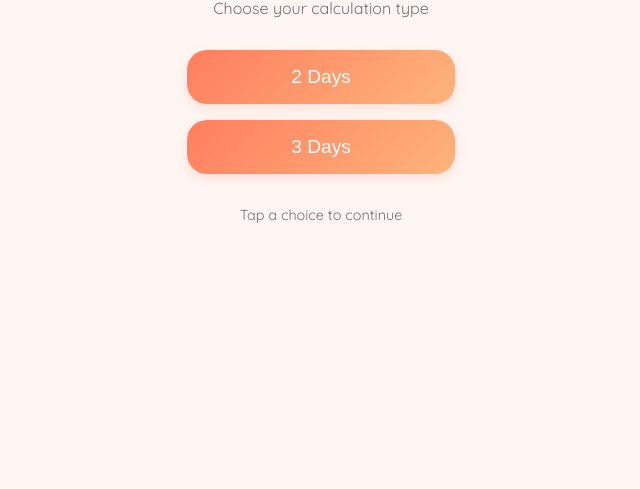
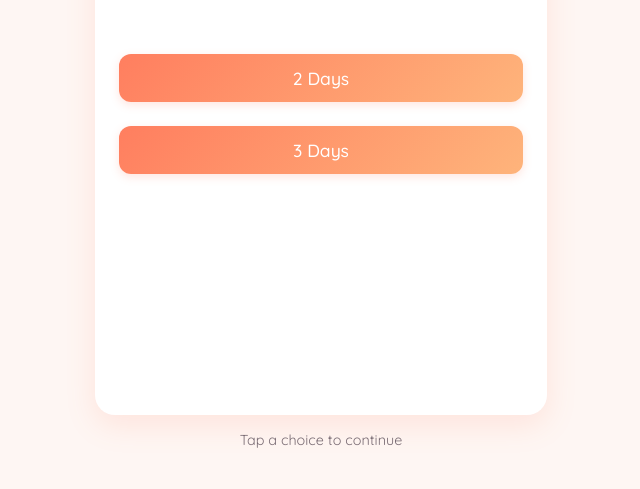
Before and after one commit to budhi-halim/st, a plain HTML site: page ts.html in a window 1280 px wide. Shown: the part 311-800 px from the top of the page, without its empty margins (319-959 px from the left). Drawn offline with Linux system fonts and the light colour scheme.

Commit message:
v2.0.1 (css match update)

```diff
--- a/assets/css/choice.css
+++ b/assets/css/choice.css
@@ -1,78 +1,154 @@
 :root {
+  /* Palette and tokens to match calculator.css */
   --primary-color: #ff7e5f;
   --secondary-color: #feb47b;
   --accent-color: #7b4397;
+
   --bg-color: #fef6f3;
   --text-color: #433a3f;
   --light-text: #7a6c74;
   --card-bg: #ffffff;
+
+  --card-shadow: 0 10px 30px rgba(255, 126, 95, 0.15);
+  --input-shadow: 0 2px 5px rgba(0, 0, 0, 0.05);
+  --button-shadow: 0 3px 10px rgba(255, 126, 95, 0.2);
+
+  --spacing-xs: 0.5rem;
+  --spacing-sm: 1rem;
+  --spacing-md: 1.5rem;
+  --spacing-lg: 2rem;
+
+  --radius-sm: 8px;
+  --radius-md: 12px;
   --radius-lg: 20px;
-  --spacing-md: 1.5rem;
+
   --font-family: 'Quicksand', sans-serif;
+  --font-weight-normal: 400;
+  --font-weight-medium: 500;
+  --font-weight-bold: 600;
+
+  /* dynamic VH like your app */
+  --vh: 1vh;
 }
 
-* {
-  margin: 0;
-  padding: 0;
-  box-sizing: border-box;
-}
+* { margin: 0; padding: 0; box-sizing: border-box; }
 
 html, body {
   height: 100%;
+  height: 100vh;
+  height: calc(var(--vh, 1vh) * 100);
+  overflow: hidden;
+
   font-family: var(--font-family);
-  background: var(--bg-color);
+  background-color: var(--bg-color);
   color: var(--text-color);
-  display: flex;
-  justify-content: center;
-  align-items: center;
+
+  /* Mobile touch behavior parity */
+  -webkit-tap-highlight-color: transparent;
+  -webkit-touch-callout: none;
+  -webkit-user-select: none;
+  user-select: none;
 }
 
+input, button { font-family: var(--font-family); }
+
+/* Container aligns with calculator max width */
 .app-container {
-  text-align: center;
+  display: flex;
+  flex-direction: column;
+  height: 100%;
+  max-width: 500px;
+  margin: 0 auto;
   padding: var(--spacing-md);
 }
 
+/* Header */
+.app-header {
+  text-align: center;
+  padding-top: var(--spacing-sm);
+  padding-bottom: var(--spacing-sm);
+  flex-shrink: 0;
+}
 .app-header h1 {
+  font-weight: var(--font-weight-bold);
   font-size: 2rem;
-  font-weight: 600;
   background: linear-gradient(to right, var(--primary-color), var(--secondary-color));
   -webkit-background-clip: text;
+  background-clip: text;
   color: transparent;
+  margin-bottom: var(--spacing-xs);
 }
-
 .subtitle {
   color: var(--light-text);
   font-size: 1rem;
-  margin-top: 0.3rem;
 }
 
+/* Card with the two choices */
 .choice-card {
-  margin-top: 2rem;
+  background-color: var(--card-bg);
+  border-radius: var(--radius-lg);
+  box-shadow: var(--card-shadow);
+  padding: var(--spacing-lg) var(--spacing-md);
+  flex: 1;
   display: flex;
   flex-direction: column;
-  gap: 1rem;
+  justify-content: center;
+  gap: var(--spacing-md);
+  min-height: 0;
 }
 
+/* Buttons mirror calculate-btn styling */
 .choice-btn {
-  padding: 1rem;
+  width: 100%;
+  height: 3rem;
+  border-radius: var(--radius-md);
   border: none;
-  border-radius: var(--radius-lg);
-  font-size: 1.2rem;
-  font-weight: 500;
   background: linear-gradient(135deg, var(--primary-color), var(--secondary-color));
   color: white;
+  font-size: 1.1rem;
+  font-weight: var(--font-weight-medium);
   cursor: pointer;
-  box-shadow: 0 4px 12px rgba(255, 126, 95, 0.2);
-  transition: transform 0.2s, box-shadow 0.2s;
+  box-shadow: var(--button-shadow);
+  transition: transform 0.21s, box-shadow 0.21s, filter 0.11s;
+  -webkit-tap-highlight-color: transparent;
+  touch-action: manipulation;
+}
+.choice-btn:active {
+  transform: scale(0.98);
+  box-shadow: 0 1px 5px rgba(255, 126, 95, 0.1);
+}
+/* Desktop-only hover polish, no animation */
+@media (hover: hover) and (pointer: fine) {
+  .choice-btn:hover,
+  .choice-btn:focus {
+    box-shadow: 0 4px 16px rgba(123, 67, 151, 0.1), var(--button-shadow);
+    filter: brightness(1.03);
+  }
 }
 
-.choice-btn:active {
-  transform: scale(0.96);
-  box-shadow: 0 2px 6px rgba(255, 126, 95, 0.15);
+/* Footer */
+.app-footer {
+  text-align: center;
+  padding: var(--spacing-sm) 0;
+  color: var(--light-text);
+  font-size: 0.9rem;
+  flex-shrink: 0;
 }
 
-.app-footer {
-  margin-top: 2rem;
-  color: var(--light-text);
-  font-size: 0.9rem;
+/* Responsive adjustments to match calculator feel */
+@media (max-width: 400px) {
+  .app-container { padding: var(--spacing-sm); }
+  .choice-card { padding: var(--spacing-md); gap: var(--spacing-sm); }
+  .app-header h1 { font-size: 1.8rem; }
+  .choice-btn { height: 2.7rem; font-size: 1rem; }
 }
+@media (max-height: 700px) {
+  .app-header h1 { font-size: 1.6rem; margin-bottom: 0; }
+  .subtitle { font-size: 0.95rem; }
+  .choice-card { padding: var(--spacing-md); }
+}
+@media (max-height: 600px) {
+  .app-header { padding-top: var(--spacing-xs); padding-bottom: var(--spacing-xs); }
+  .app-header h1 { font-size: 1.4rem; }
+  .app-footer { padding: var(--spacing-xs) 0; font-size: 0.8rem; }
+}
--- a/assets/js/choice.js
+++ b/assets/js/choice.js
@@ -1,10 +1,24 @@
-document.addEventListener("DOMContentLoaded", () => {
-  const buttons = document.querySelectorAll(".choice-btn");
+// Mirror your VH handling to prevent URL-bar jump
+function setViewportHeight() {
+  let vh = window.innerHeight * 0.01;
+  document.documentElement.style.setProperty('--vh', `${vh}px`);
+  setTimeout(() => {
+    let vh = window.innerHeight * 0.01;
+    document.documentElement.style.setProperty('--vh', `${vh}px`);
+  }, 100);
+}
 
-  buttons.forEach(btn => {
-    btn.addEventListener("click", () => {
-      const target = btn.getAttribute("data-target");
+function initChoice() {
+  setViewportHeight();
+  window.addEventListener('resize', setViewportHeight);
+  window.addEventListener('orientationchange', setViewportHeight);
+
+  document.querySelectorAll('.choice-btn').forEach(btn => {
+    btn.addEventListener('click', () => {
+      const target = btn.getAttribute('data-target');
       window.location.href = target;
-    });
+    }, { passive: true });
   });
-});
+}
+
+document.addEventListener('DOMContentLoaded', initChoice);
```
